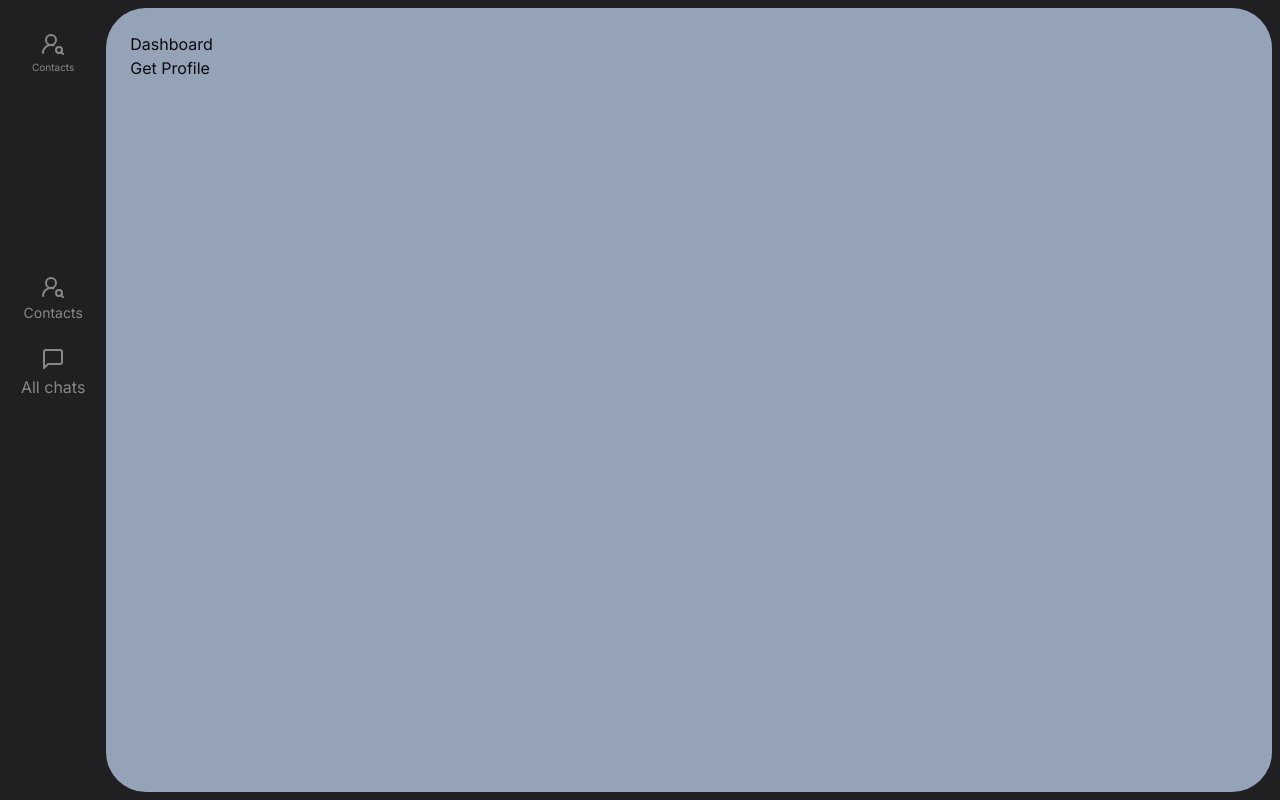
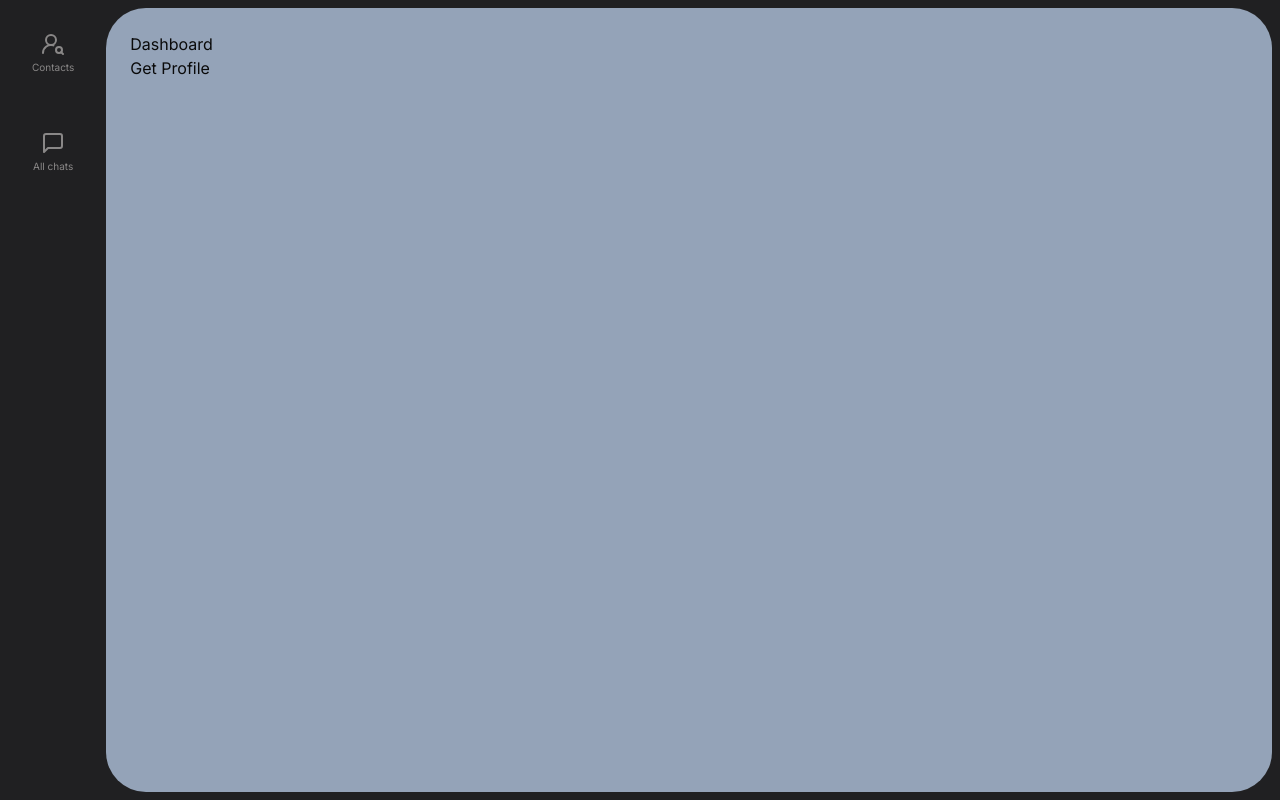
Before and after one commit to mvrcentes/Redes_2024, a Next.js app in the folder proyecto-1/: page /dashboard in a window 1280 px wide. Built offline with nearby package versions, Linux system fonts and the light colour scheme.

Commit message:
Add: add sidebar

```diff
--- a/proyecto-1/src/app/components/Sidebar/Sidebar.tsx
+++ b/proyecto-1/src/app/components/Sidebar/Sidebar.tsx
@@ -13,21 +13,9 @@ const Sidebar = () => {
         <UserRoundSearch color="#898787" />
       </SideBarItem>
 
-      <Link
-        href="/dashboard"
-        className="flex flex-col gap-1 justify-center items-center mt-40">
-        <UserRoundSearch color="#898787" />
-        <p className="text-sm">Contacts</p>
-      </Link>
-
-      <Link
-        href="/dashboard"
-        className="flex flex-col gap-1 justify-center items-center
-
-        ">
+      <SideBarItem title="All chats" path="/dashboard/chats">
         <MessageSquare color="#898787" height={24} width={24} />
-        <p className="">All chats</p>
-      </Link>
+      </SideBarItem>
     </div>
   )
 }
```
